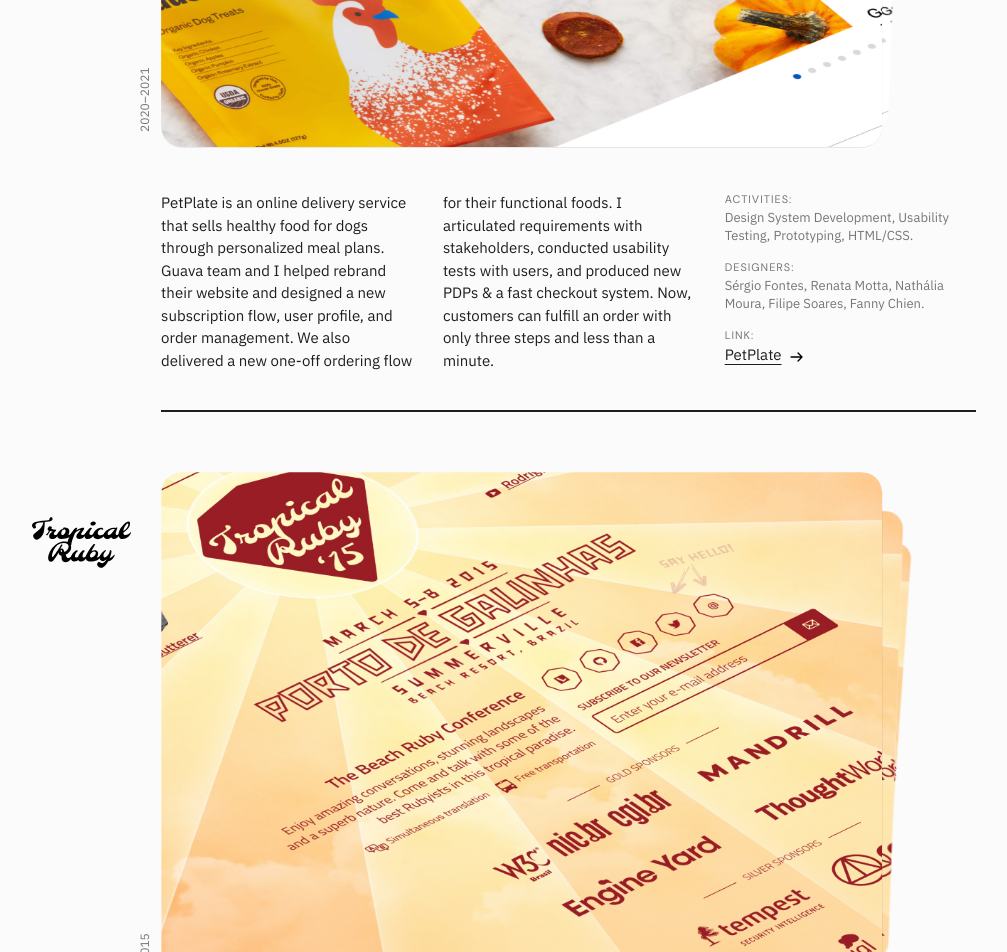
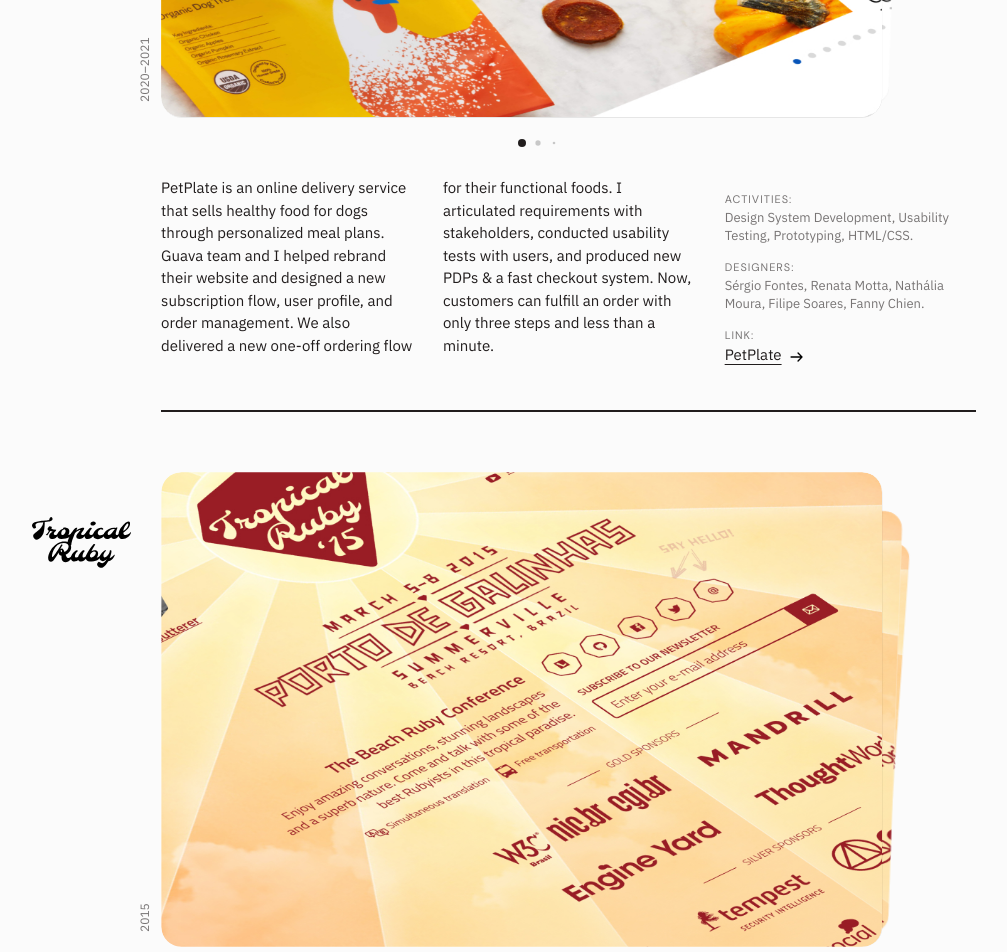
Before and after one commit to sergiofontes/fontes.cc, a Next.js app: page / in a window 1280 px wide. Shown: the part 2500-3452 px from the top of the page, without its empty margins (259-1266 px from the left). Built offline with nearby package versions, Linux system fonts and the light colour scheme.

Commit message:
Add and style pagination to gallery

```diff
--- a/components/work/petplate.js
+++ b/components/work/petplate.js
@@ -3,7 +3,7 @@ import cn from 'classnames';
 import Image from 'next/image';
 
 import { Swiper, SwiperSlide } from 'swiper/react';
-import { EffectCards } from 'swiper';
+import { EffectCards, Pagination } from 'swiper';
 
 import Anchor from '../../components/anchor';
 import Logo from '../logos/';
@@ -21,12 +21,15 @@ export default function WorkPetPlate() {
       <div className={style.image}>
         <Swiper
           effect={'cards'}
+          className={style.gallery}
+          modules={[EffectCards, Pagination]}
           cardsEffect={{
             slideShadows: false,
           }}
+          pagination={{
+            dynamicBullets: true,
+          }}
           grabCursor={true}
-          modules={[EffectCards]}
-          className={style.gallery}
         >
           <SwiperSlide className={style.swiper}>
             <Image
--- a/components/work/tropical.js
+++ b/components/work/tropical.js
@@ -3,7 +3,7 @@ import cn from 'classnames';
 import Image from 'next/image';
 
 import { Swiper, SwiperSlide } from 'swiper/react';
-import { EffectCards } from 'swiper';
+import { EffectCards, Pagination } from 'swiper';
 
 import Anchor from '../../components/anchor';
 import Logo from '../logos/';
@@ -21,12 +21,15 @@ export default function WorkPetPlate() {
       <div className={style.image}>
         <Swiper
           effect={'cards'}
+          className={style.gallery}
+          modules={[EffectCards, Pagination]}
           cardsEffect={{
             slideShadows: false,
           }}
+          pagination={{
+            dynamicBullets: true,
+          }}
           grabCursor={true}
-          modules={[EffectCards]}
-          className={style.gallery}
         >
           <SwiperSlide className={style.swiper}>
             <Image
--- a/components/work/work.module.scss
+++ b/components/work/work.module.scss
@@ -8,10 +8,7 @@
   h2, h3 { grid-row: 1; }
   h2, small { mix-blend-mode: difference; }
 
-  p {
-    grid-column: var(--content-start) / span var(--content-width);
-    margin-top: 1rem;
-  }
+  p { grid-column: var(--content-start) / span var(--content-width); }
 
   h3 {
     z-index: 2;
@@ -132,8 +129,8 @@
   grid-column: 1 / span calc(var(--columns) + 2);
   align-self: stretch;
   width: calc(100% - (var(--gap) * 2));
+  margin: 0 var(--gap);
   aspect-ratio: 1 / 1;
-  margin: 0 var(--gap);
 
   > span {
     overflow: hidden;
@@ -186,7 +183,7 @@
   white-space: nowrap;
 
   @include media(">tablet") {
-    top: -1rem;
+    top: calc(-1rem - var(--gap));
     left: -.5rem;
     grid-row: 2;
     grid-column: var(--content-start);
@@ -200,10 +197,12 @@
 }
 
 .gallery {
+  height: 100%;
+  padding-bottom: calc(var(--gap) * 2);
   perspective: 700px;
-  height: 100%;
 
   @include media(">tablet") {
+    padding-bottom: var(--gap);
     perspective: 800px;
   }
 
@@ -211,18 +210,22 @@
     overflow: hidden;
     -webkit-clip-path: content-box; // stylelint-disable-line
     background-color: var(--color-background);
-    transition: all .2s cubic-bezier(0.75, 0, 0.04, 1.01);
-    box-shadow: 0 .4px 1.1px rgb(0 0 0 / 2%),
+    box-shadow:
+      0 .4px 1.1px rgb(0 0 0 / 2%),
       0 1px 2.8px rgb(0 0 0 / 2.8%),
       0 2px 6px rgb(0 0 0 / 3.5%),
       0 5.4px 11.9px rgb(0 0 0 / 4.2%),
       0 10px 23.4px rgb(0 0 0 / 5%),
       0 24px 48px rgb(0 0 0 / 7%);
+    transition: all .2s cubic-bezier(0.75, 0, 0.04, 1.01);
 
     &, > span {
       border-radius: 1.333333rem;
     }
   }
+
+  [class*="swiper-pagination-bullets"] { bottom: 0; }
+  [class*="swiper-pagination-bullet-active"] { --swiper-pagination-color: var(--color-primary); }
 
   [class*="swiper-slide-active"] {
     box-shadow:
--- a/pages/_app.js
+++ b/pages/_app.js
@@ -7,6 +7,7 @@ import '../styles/container.scss';
 
 import 'swiper/scss';
 import 'swiper/scss/keyboard';
+import 'swiper/scss/pagination';
 import 'swiper/scss/effect-cards';
 
 export default function App({ Component, pageProps }) {
```
